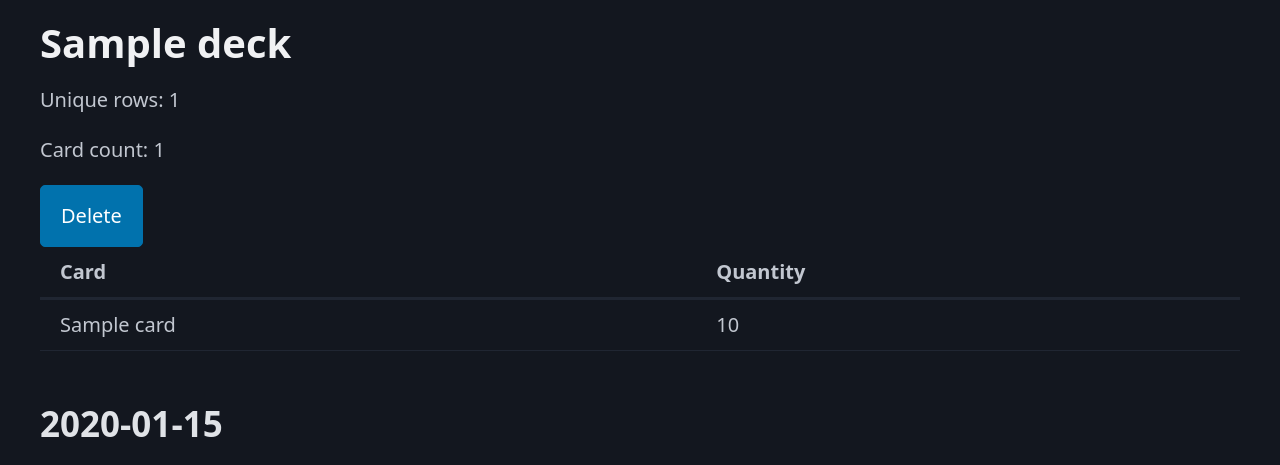
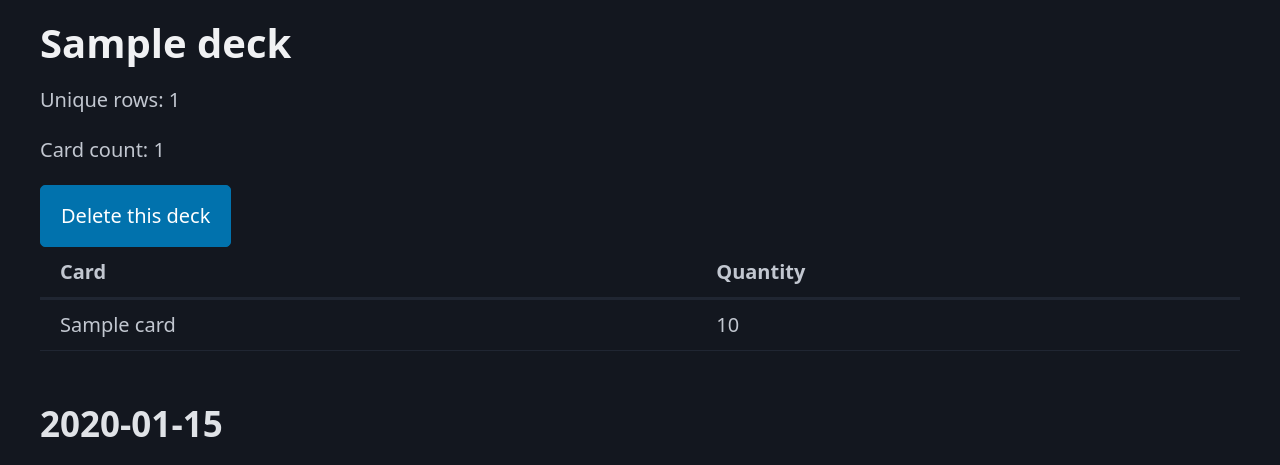
Before and after one commit to renatoliveira/decktrackerapp, a Django app: template djangoapp/decktracker/templates/decks/deck.html in a window 1280 px wide. Shown: the part 90-555 px from the top of the page. Run offline with Django 5.2, Linux system fonts and the light colour scheme; the template is opened without the code that fills it: most values are stand-ins (such as "Sample title", 1, 10 or a date in 2020); some libraries are stand-ins or nearby versions.

Commit message:
sort imports and improve delete deck label

```diff
--- a/djangoapp/decktracker/templates/decks/deck.html
+++ b/djangoapp/decktracker/templates/decks/deck.html
@@ -16,7 +16,7 @@
     <p>Card count: {{ card_count }}</p>
 
     <div>
-        <a role="button" href="/decktracker/decks/{{ deck.id }}/delete">Delete</a>
+        <a role="button" href="/decktracker/decks/{{ deck.id }}/delete">Delete this deck</a>
     </div>
 
     <!-- deck table -->
--- a/djangoapp/decktracker/views.py
+++ b/djangoapp/decktracker/views.py
@@ -1,8 +1,8 @@
+from .models import Deck
+from django.contrib.auth import authenticate, login, logout
+from django.contrib.auth.models import User
 from django.http import HttpResponse
 from django.shortcuts import render, redirect
-from .models import Deck
-from django.contrib.auth.models import User
-from django.contrib.auth import authenticate, login, logout
 
 # Create your views here.
 def index(request):
```
